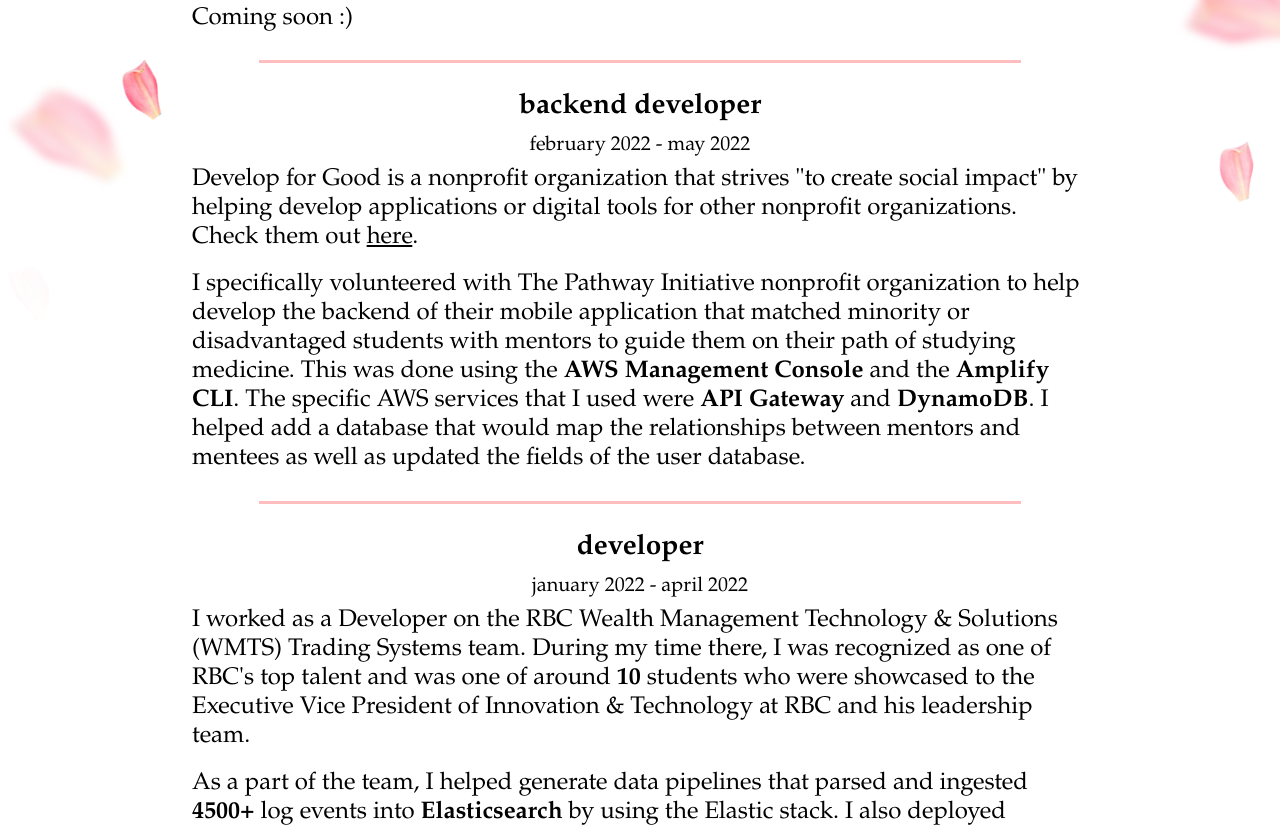
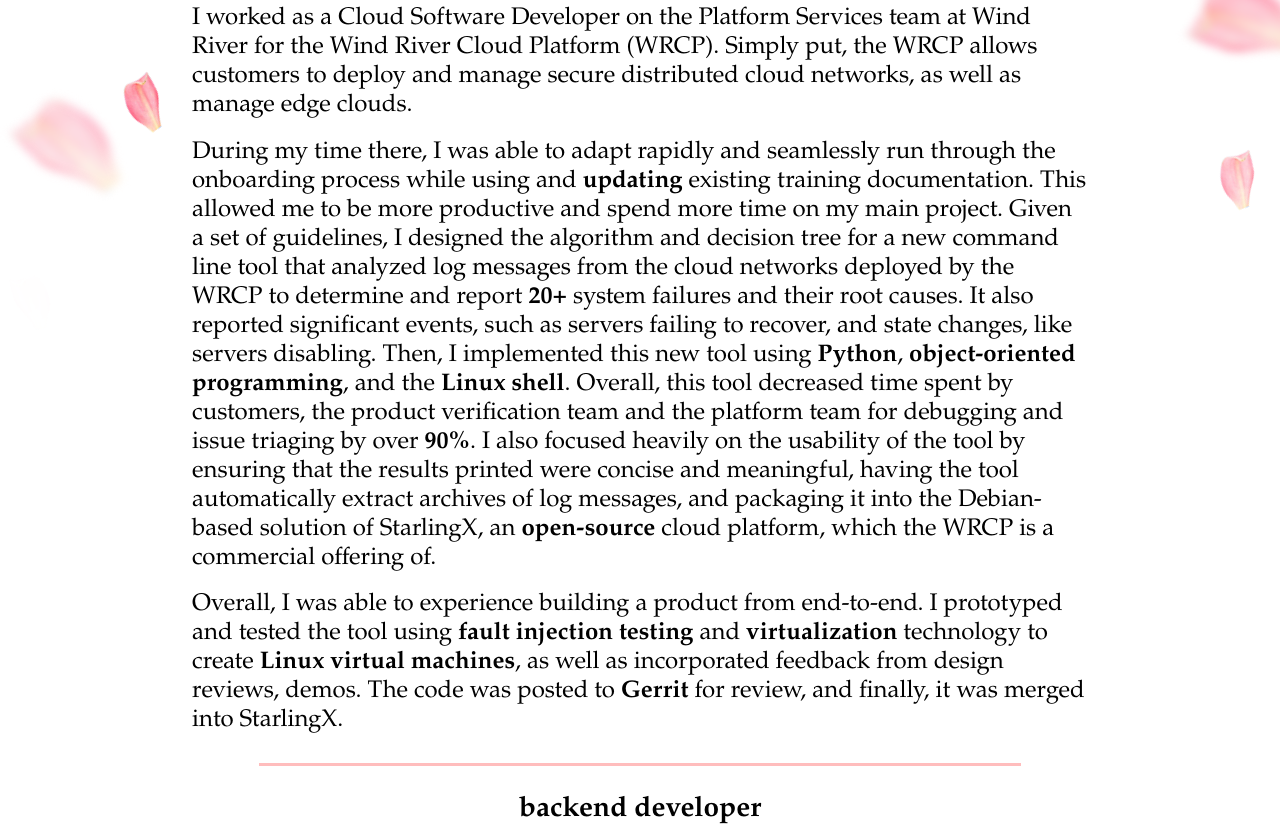
Before and after one commit to angela-mao/angela-mao.github.io, a React (Create React App) app: page /#/experience in a window 1280 px wide. Shown: the part 560-1387 px from the top of the page. Built offline with nearby package versions, Linux system fonts and the light colour scheme; a web font is replaced by a local one.

Commit message:
Updated work experience :)

```diff
--- a/src/components/Header.js
+++ b/src/components/Header.js
@@ -17,12 +17,12 @@
                 <a href="/#/home" id="home">Home</a>
                 <a href="/#/about" id="about">About</a>
                 <a href="/#/experience" id="experience">Experience</a>
-                <a href="https://drive.google.com/file/d/1v3eC0xIGwtTskgA92re9Xjmp5o5_rYG4/view?usp=sharing" id="resume">Resume</a>
+                <a href="https://drive.google.com/file/d/15q43CWw3w-1prDQoiX16xZxGUeDZtCHr/view?usp=sharing" id="resume">Resume</a>
                 <DropdownButton id="icon" title={<img className="menu" src={menu} alt="Menu"/>}>
                     <Dropdown.Item href="/#/home" id="item1">Home</Dropdown.Item>
                     <Dropdown.Item href="/#/about" id="item2">About</Dropdown.Item>
                     <Dropdown.Item href="/#/experience" id="item3">Experience</Dropdown.Item>
-                    <Dropdown.Item href="https://drive.google.com/file/d/1v3eC0xIGwtTskgA92re9Xjmp5o5_rYG4/view?usp=sharing" id="item4">Resume</Dropdown.Item>
+                    <Dropdown.Item href="https://drive.google.com/file/d/15q43CWw3w-1prDQoiX16xZxGUeDZtCHr/view?usp=sharing" id="item4">Resume</Dropdown.Item>
                 </DropdownButton>
             </nav>
         </header>
--- a/src/pages/About.js
+++ b/src/pages/About.js
@@ -22,8 +22,7 @@
                     <p>
                         I am currently a third year student in the Computer Science Co-op program at the University of
                         Waterloo who is interested in making a positive impact on people's lives. I am also pursuing a
-                        Human-Computer Interaction specialization. I will be joining Wind River International Limited as
-                        a Cloud Software Developer for the fall. Currently, I am looking for a Summer 2023 internship
+                        Human-Computer Interaction specialization. Currently, I am looking for a Summer 2023 internship
                         that allows me to join a team where I can collaborate with motivated, talented individuals and
                         grow, both professionally and personally. I would like to be able to have fun problem solving
                         with my team members while learning and finding ways to help others through our work 💻.
--- a/src/pages/Experience.js
+++ b/src/pages/Experience.js
@@ -30,7 +30,30 @@
                 <p className="dates">september 2022 - december 2022</p>
                 <div className="paragraphs">
                     <p>
-                        Coming soon :)
+                        I worked as a Cloud Software Developer on the Platform Services team at Wind River for the Wind
+                        River Cloud Platform (WRCP). Simply put, the WRCP allows customers to deploy and manage secure
+                        distributed cloud networks, as well as manage edge clouds.
+                    </p>
+                    <p>
+                        During my time there, I was able to adapt rapidly and seamlessly run through the onboarding
+                        process while using and <b>updating</b> existing training documentation. This allowed me to be
+                        more productive and spend more time on my main project. Given a set of guidelines, I designed
+                        the algorithm and decision tree for a new command line tool that analyzed log messages from the
+                        cloud networks deployed by the WRCP to determine and report <b>20+</b> system failures and their
+                        root causes. It also reported significant events, such as servers failing to recover, and state
+                        changes, like servers disabling. Then, I implemented this new tool using <b>Python</b>,
+                        <b> object-oriented programming</b>, and the <b>Linux shell</b>. Overall, this tool decreased
+                        time spent by customers, the product verification team and the platform team for debugging and
+                        issue triaging by over <b>90%</b>. I also focused heavily on the usability of the tool by
+                        ensuring that the results printed were concise and meaningful, having the tool automatically
+                        extract archives of log messages, and packaging it into the Debian-based solution of StarlingX,
+                        an <b>open-source</b> cloud platform, which the WRCP is a commercial offering of.
+                    </p>
+                    <p>
+                        Overall, I was able to experience building a product from end-to-end. I prototyped and tested
+                        the tool using <b>fault injection testing</b> and <b>virtualization</b> technology to create
+                        <b> Linux virtual machines</b>, as well as incorporated feedback from design reviews, demos. The
+                        code was posted to <b>Gerrit</b> for review, and finally, it was merged into StarlingX.
                     </p>
                 </div>
                 <div className="divider"></div>
@@ -62,11 +85,12 @@
                         Technology at RBC and his leadership team.
                     </p>
                     <p>
-                        As a part of the team, I helped generate data pipelines that parsed and ingested <b>4500+</b> log
-                        events into <b>Elasticsearch</b> by using the Elastic stack. I also deployed <b>Logstash</b> into the development
-                        and QA environment on <b>OpenShift Container Platform</b> while incorporating <b>HashiCorp Vault</b> to store
-                        secrets. All of my work helped the team centralize information which allowed the support team
-                        to troubleshoot and I furthered the team's progress of <b>transitioning to the cloud</b>.
+                        As a part of the team, I helped generate data pipelines that parsed and ingested <b>4500+ </b>
+                        log events into <b>Elasticsearch</b> by using the Elastic stack. I also deployed
+                        <b> Logstash</b> into the development and QA environment on <b>OpenShift Container Platform </b>
+                        while incorporating <b>HashiCorp Vault</b> to store secrets. All of my work helped the team
+                        centralize information which allowed the support team to troubleshoot and I furthered the team's
+                        progress of <b>transitioning to the cloud</b>.
                     </p>
                     <p>
                         Some of the other things that I worked on included editing the dropdowns on the team's <b>Angular
@@ -95,14 +119,14 @@
                         to determine how the user's information was stored in the <b>Redux</b> store that they set up.
                     </p>
                     <p>
-                        Throughout my time there, I worked on the frontend of 3+ pages, including making them
+                        Throughout my time there, I worked on the frontend of <b>3+</b> pages, including making them
                         responsive. I also coded a form for users which would send all of the information and images to
                         the backend and save them in the database. I coded another page that could only be accessed by
                         admin where they could see the form data of each user so they can review and manage the data.
                         Lastly, in the backend, I coded up an algorithm using Promises and async/await that determined
-                        each user's points based on 4+ factors (subject to NDA; no further details available). During
-                        the few months that I was working there, I became very familiar with REST endpoints as well as
-                        coding HTTP requests in the frontend.
+                        each user's points based on <b>4+</b> factors (subject to NDA; no further details available).
+                        During the few months that I was working there, I became very familiar with <b>REST </b>
+                        endpoints as well as coding HTTP requests in the frontend.
                     </p>
                 </div>
                 <div className="divider"></div>
```
